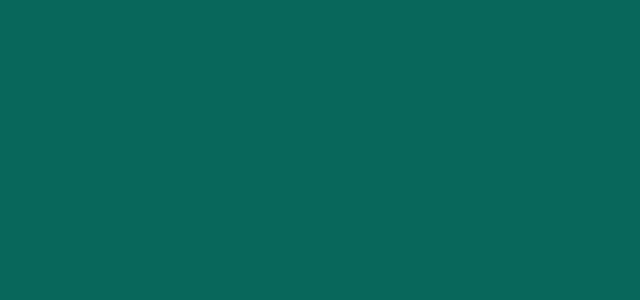
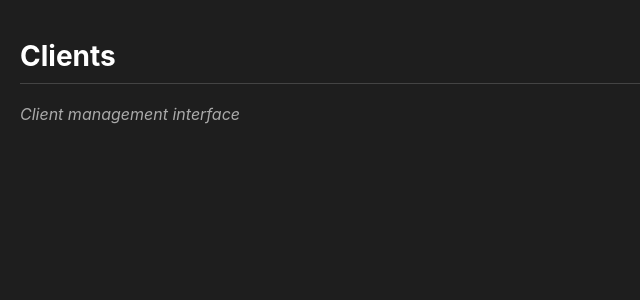
Before and after one commit to sknyazev23/BNM_local, a React (Vite) app in the folder frontend/: page /clients in a window 1280 px wide. Before the commit this address had no page. Shown: the top 300 px of the page, without its empty margins (0-640 px from the left). Built offline with nearby package versions, Linux system fonts and the light colour scheme.

Commit message:
Added appearing Clients list via new path

```diff
--- a/frontend/src/App.jsx
+++ b/frontend/src/App.jsx
@@ -1,12 +1,14 @@
 import { Routes, Route } from "react-router-dom";
 import Dashboard from "./pages/Dashboard";
 import JobForm from "./pages/JobForm";
+import ClientsPage from "./pages/ClientsPage";
 
 export default function App() {
   return (
     <Routes>
       <Route path="/dashboard" element={<Dashboard />} />
       <Route path="/job/new" element={<JobForm />} />
+      <Route path="/clients" element={<ClientsPage />} />
     </Routes>
   );
 }
--- /dev/null
+++ b/frontend/src/pages/ClientsPage.jsx
@@ -0,0 +1,14 @@
+import React from 'react';
+import '../styles/clients.css';
+
+const ClientsPage = () => {
+  return (
+    <div className="clients-page">
+      <h1 className="clients-title">Clients</h1>
+      {/* Здесь будет список клиентов, кнопка добавить и т.д. */}
+      <p className="clients-placeholder">Client management interface </p>
+    </div>
+  );
+};
+
+export default ClientsPage;
--- a/frontend/src/pages/Dashboard.jsx
+++ b/frontend/src/pages/Dashboard.jsx
@@ -1,3 +1,4 @@
+import { useNavigate } from "react-router-dom";
 import { useState, useEffect } from "react";
 import { Plus, Pencil, Trash2, Eye, ArrowUpDown, UserPlus } from "lucide-react";
 import API from "../api";
@@ -14,6 +15,11 @@ export default function Dashboard() {
   const [sortBy, setSortBy] = useState("created_at");
   const [sortOrder, setSortOrder] = useState("asc");
   const [showWorkerModal, setShowWorkerModal] = useState(false);
+  const navigate = useNavigate();
+
+  const navigateToClients = () => {
+    navigate('/clients');
+  };
 
   useEffect(() => {
     fetchJobs();
@@ -72,18 +78,24 @@ export default function Dashboard() {
       <div className={`job-list ${selectedJob ? "narrow" : ""}`}>
         <div className="job-controls">
           <div className="job-buttons">
+
             <button className="create">
               <Plus size={16} /> Create
             </button>
+
             <button className="edit">
               <Pencil size={16} /> Edit
             </button>
+
             <button className="delete">
               <Trash2 size={16} /> Delete
             </button>
+
             <button className="open">
               <Eye size={16} /> Open
             </button>
+
+            <button onClick={navigateToClients}>Clients</button>
 
             <button className="add-worker"
               onClick={() => setShowWorkerModal(true)}
@@ -167,6 +179,8 @@ export default function Dashboard() {
           </div>
         </div>
       )}
+
+
     </div>
   );
 }
--- /dev/null
+++ b/frontend/src/styles/clients.css
@@ -0,0 +1,20 @@
+
+.clients-page {
+  padding: 20px;
+  background-color: #1e1e1e;
+  color: white;
+  height: 100vh;
+  box-sizing: border-box;
+}
+
+.clients-title {
+  font-size: 28px;
+  margin-bottom: 20px;
+  border-bottom: 1px solid #444;
+  padding-bottom: 10px;
+}
+
+.clients-placeholder {
+  color: #aaa;
+  font-style: italic;
+}
```
Also changed, not shown: frontend/src/components/ClientAddModal.jsx (added, +69 -0 lines).
